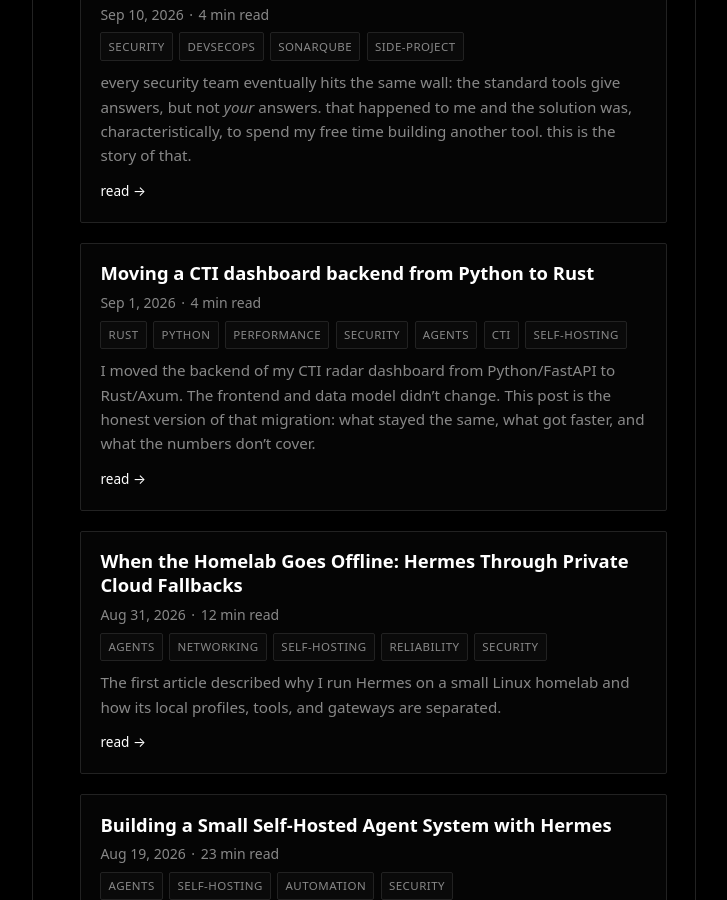
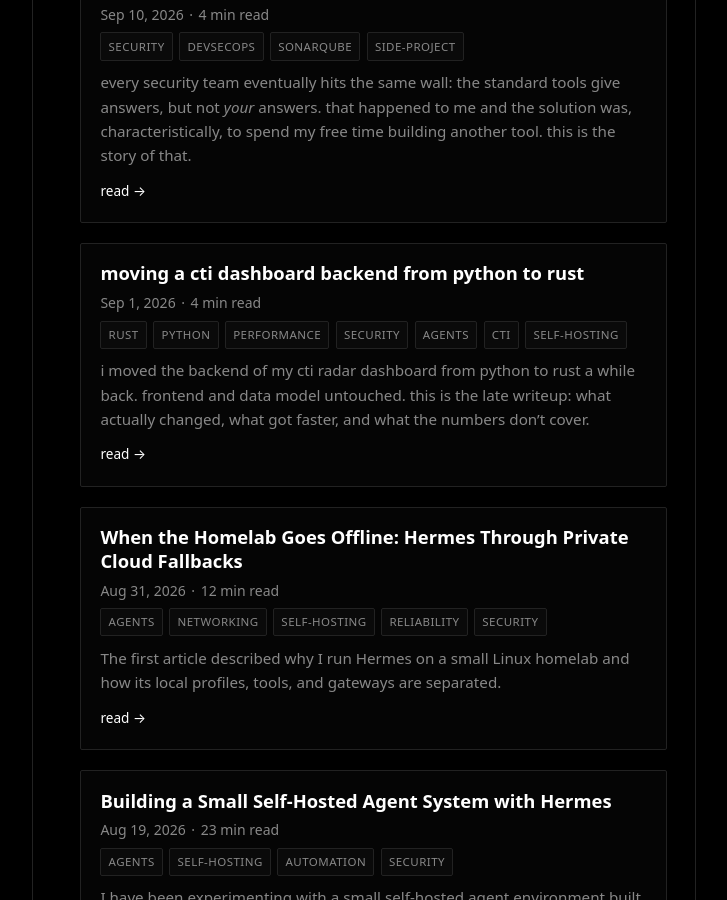
Before and after one commit to bhanuharya/bhanuharya.github.io, a Jekyll site: the page built from blog.md, in a window 1280 px wide and 900 px high, scrolled down 475 px. Shown: the whole window, without its empty margins (276-1003 px from the left). Built offline with Jekyll 4.4.1, drawn with Linux system fonts in a browser that asks for light colours.

Commit message:
docs: loosen CTI rust post voice (lowercase, no em dashes)

````diff
--- a/_posts/2026-09-01-moving-a-cti-dashboard-backend-from-python-to-rust.md
+++ b/_posts/2026-09-01-moving-a-cti-dashboard-backend-from-python-to-rust.md
@@ -1,6 +1,6 @@
 ---
 layout: post
-title: "Moving a CTI dashboard backend from Python to Rust"
+title: "moving a cti dashboard backend from python to rust"
 date: 2026-09-01
 author: bhanuharya
 tags: [rust, python, performance, security, agents, cti, self-hosting]
@@ -8,96 +8,96 @@ redirect_from:
   - /blog/how-nyaabot-helped-validate-a-cti-rust-migration/
 ---
 
-I moved the backend of my CTI radar dashboard from Python/FastAPI to Rust/Axum. The frontend and data model didn't change. This post is the honest version of that migration: what stayed the same, what got faster, and what the numbers don't cover.
+i moved the backend of my cti radar dashboard from python to rust a while back. frontend and data model untouched. this is the late writeup: what actually changed, what got faster, and what the numbers don't cover.
 
-The short version: authenticated dashboard reads got about twice as fast at half the memory, every security control survived the move, and the old Python service is still running next to the Rust one as a behavioral reference.
+short version: authenticated dashboard reads got about twice as fast at half the memory, every security control survived the move, and the old python service is still running next to the rust one as a behavioral reference.
 
-## What got rewritten
+## what got rewritten
 
-The service doing authenticated dashboard reads, state handling, enrichment orchestration, and report generation. That covers:
+the service doing authenticated dashboard reads, state handling, enrichment orchestration, and report generation. that covers:
 
-- dashboard and API routes with org-scoped jobs and finding lifecycle state
+- dashboard and api routes with org scoped jobs and finding lifecycle state
 - PII masking before read responses
 - graph, summary, fleet, and finding views
 - passive DNS, HTTP, TCP, TLS, banner, and InternetDB enrichment
 - offline CVE matching and report generation
-- optional AI-assisted finding grading
-- a fail-closed wrapper for explicitly authorized active-assessment tooling
+- optional AI assisted finding grading
+- a fail closed wrapper for explicitly authorized active assessment tooling
 
-The old Python service stayed running as the reference implementation. Same routes, same responses, same errors. Every Rust slice was compared against it instead of assuming that matching function names meant matching behavior.
+the old python service stayed running as the reference. same routes, same responses, same errors. every rust slice was compared against it instead of assuming that matching function names meant matching behavior.
 
-## Where the implementation changed
+## where the implementation changed
 
 ```text
-Python reference                  Rust implementation
+python reference                  rust implementation
 ----------------                  -------------------
-FastAPI + Python objects          Axum + typed serde_json values
-thread/subprocess-style probes    Tokio async HTTP, TCP, DNS, and TLS work
-serial CPU-heavy transformations  Rayon data-parallel normalization/masking
-copy-heavy state handling         borrowed/owned values without deep copies
+FastAPI + python objects          axum + typed serde_json values
+thread/subprocess style probes    tokio async HTTP, TCP, DNS, tls
+serial cpu heavy transforms       rayon parallel normalization/masking
+copy heavy state handling         borrowed/owned values, no deep copies
 interpreter startup               compiled release binary
 ```
 
-The workload has two very different profiles. Remote enrichment is I/O-bound and benefits from async concurrency. Local dashboard reads are CPU-bound — load JSON state, mask, normalize, aggregate, build graph nodes — and that is where I expected Rust to actually matter.
+the workload has two very different profiles. remote enrichment is IO bound and benefits from async concurrency. local dashboard reads are cpu bound, load json state, mask, normalize, aggregate, build graph nodes. that's where i expected rust to actually matter.
 
-## Security invariants
+## security invariants
 
-I treated the security controls as migration invariants, not features to revisit later. Each one had to land in the Rust service with the same enforcement point as before:
+i treated the security controls as migration invariants, not features to revisit later. each one had to land in the rust service with the same enforcement point as before:
 
 - org slugs validated before filesystem use
-- constant-time API token comparison
-- rate-limited login attempts
+- constant time api token comparison
+- rate limited login attempts
 - response security headers on
-- atomic, permission-restricted state writes
-- provider URLs checked against SSRF and DNS rebinding
-- active-assessment tooling stays fail-closed and explicitly authorized
+- atomic, permission restricted state writes
+- provider urls checked against SSRF and DNS rebinding
+- active assessment tooling stays fail closed and explicitly authorized
 
-A rewrite that passes response tests but quietly loosens authorization is not an improvement, so any diff touching one of these paths got read before the slice was called done.
+a rewrite that passes response tests but quietly loosens authorization is not an improvement, so any diff touching one of these paths got read before the slice was called done.
 
-## The workflow
+## the workflow
 
-I used NyaaBot as an implementation and review loop. Each slice: pick one Python behavior, write the Rust equivalent, diff response shape and error behavior, re-check the security-sensitive paths, run a focused check, record what still differs. A mismatch was a compatibility bug to investigate, never a reason to edit the expected result until the test passed.
+i used nyaa (my agent) as an implementation and review loop. each slice: pick one python behavior, write the rust equivalent, diff response shape and error behavior, re check the security sensitive paths, run a focused check, record what still differs. a mismatch was a compatibility bug to investigate, never a reason to edit the expected result until the test passed.
 
 ```text
-inspect a Python behavior
-        │
-implement one Rust equivalent
-        │
+inspect a python behavior
+        |
+implement one rust equivalent
+        |
 compare response shape and error behavior
-        │
-review security-sensitive paths
-        │
+        |
+review security sensitive paths
+        |
 run a focused check
-        │
+        |
 record the remaining difference
 ```
 
-The bot traced code paths, proposed implementations, and ran bounded checks. Risk calls, benchmark data, and the release decision stayed with me.
+the bot traced code paths, proposed implementations, and ran bounded checks. risk calls, benchmark data, and the release decision stayed with me.
 
-## Benchmark
+## benchmark
 
-I measured the part where the backend implementation should matter: authenticated, CPU-heavy dashboard reads. Same machine, same demo org data, same four paths (`/api/summary`, `/api/findings`, `/api/graph`, `/api/dashboard`), 16 concurrent clients, five 3-second runs per backend.
+i measured the part where the backend implementation should matter: authenticated, cpu heavy dashboard reads. same machine, same demo org data, same four paths (`/api/summary`, `/api/findings`, `/api/graph`, `/api/dashboard`), 16 concurrent clients, five 3 second runs per backend.
 
 ```text
-Metric                         Python/FastAPI       Rust/Axum
+metric                         python/fastapi       rust/axum
 ------                         --------------       ---------
-Throughput                     290.0 req/s          636.4 req/s
-Median latency (p50)           50.3 ms              18.7 ms
+throughput                     290.0 req/s          636.4 req/s
+median latency (p50)           50.3 ms              18.7 ms
 p95 latency                    101.9 ms             61.5 ms
 p99 latency                    119.1 ms             81.7 ms
-Peak server RSS under load     56.7 MB              27.5 MB
+peak server rss under load     56.7 MB              27.5 MB
 ```
 
-That is 2.19× the throughput, 62.8% lower median latency, 39.6% lower p95, and 51.5% lower peak RSS. In plain terms: a little over twice as many requests at roughly half the memory, on the workload a dashboard actually runs.
+that is 2.19x the throughput, 62.8% lower median latency, 39.6% lower p95, and 51.5% lower peak rss. in plain terms: a little over twice as many requests at roughly half the memory, on the workload a dashboard actually runs.
 
-## What this doesn't prove
+## what this doesn't prove
 
-It does not mean everything is 2.19× faster. A full passive scan is dominated by DNS response times, TCP/TLS handshake latency, remote rate limiting, and external data sources. Rust trims local scheduling and subprocess overhead; it cannot make a remote endpoint answer faster. Network-heavy work gets a smaller, target-dependent win.
+it does not mean everything is 2.19x faster. a full passive scan is dominated by DNS response times, TCP/TLS handshake latency, remote rate limiting, and external data sources. rust trims local scheduling and subprocess overhead. it cannot make a remote endpoint answer faster. network heavy work gets a smaller, target dependent win.
 
-The next measurement should be a controlled scan run: authorized targets, identical settings, wall-clock time, CPU, RSS, external request counts, and output equivalence. That is the number that matters for the scan path; requests-per-second was the right number for the API path.
+the next measurement should be a controlled scan run: authorized targets, identical settings, wall clock time, cpu, rss, external request counts, and output equivalence. that is the number that matters for the scan path. requests per second was the right number for the api path.
 
-## Where it landed
+## where it landed
 
-The Rust backend runs loopback-bound on its own port with the same frontend and data layout. Python is still available for comparison until the Rust service has done a stretch of unattended runs.
+the rust backend runs loopback bound on its own port with the same frontend and data layout. python is still available for comparison until the rust service has done a stretch of unattended runs.
 
-Net: the local read path is about twice as fast at half the memory, with the same controls in front of it. The review setup — reference implementation, written-down invariants, small checkpoints, benchmarks matched to the workload — is what made the rewrite trustworthy. Rust was just the tool.
+net: the local read path is about twice as fast at half the memory, with the same controls in front of it. the review setup (reference implementation, written down invariants, small checkpoints, benchmarks matched to the workload) is what made the rewrite trustworthy. rust was just the tool.
````
